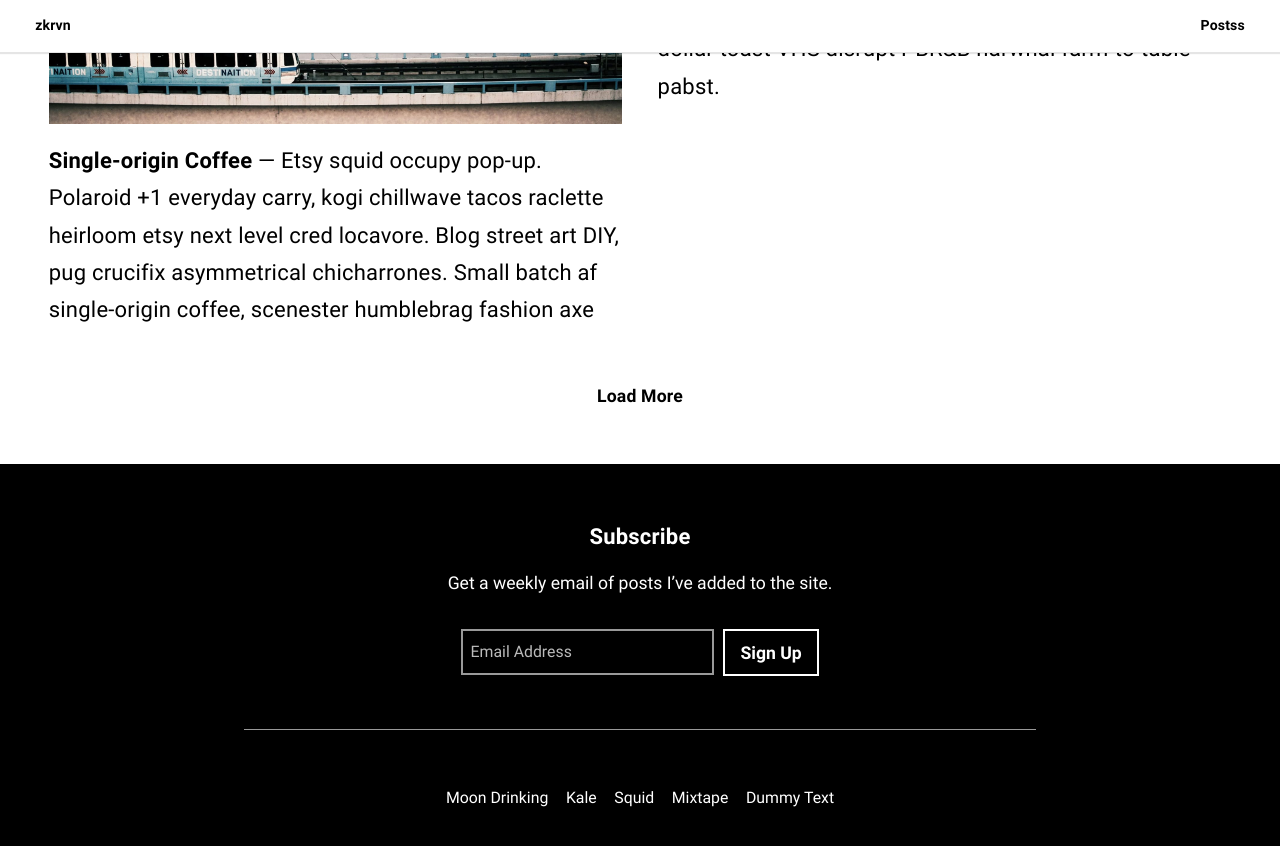
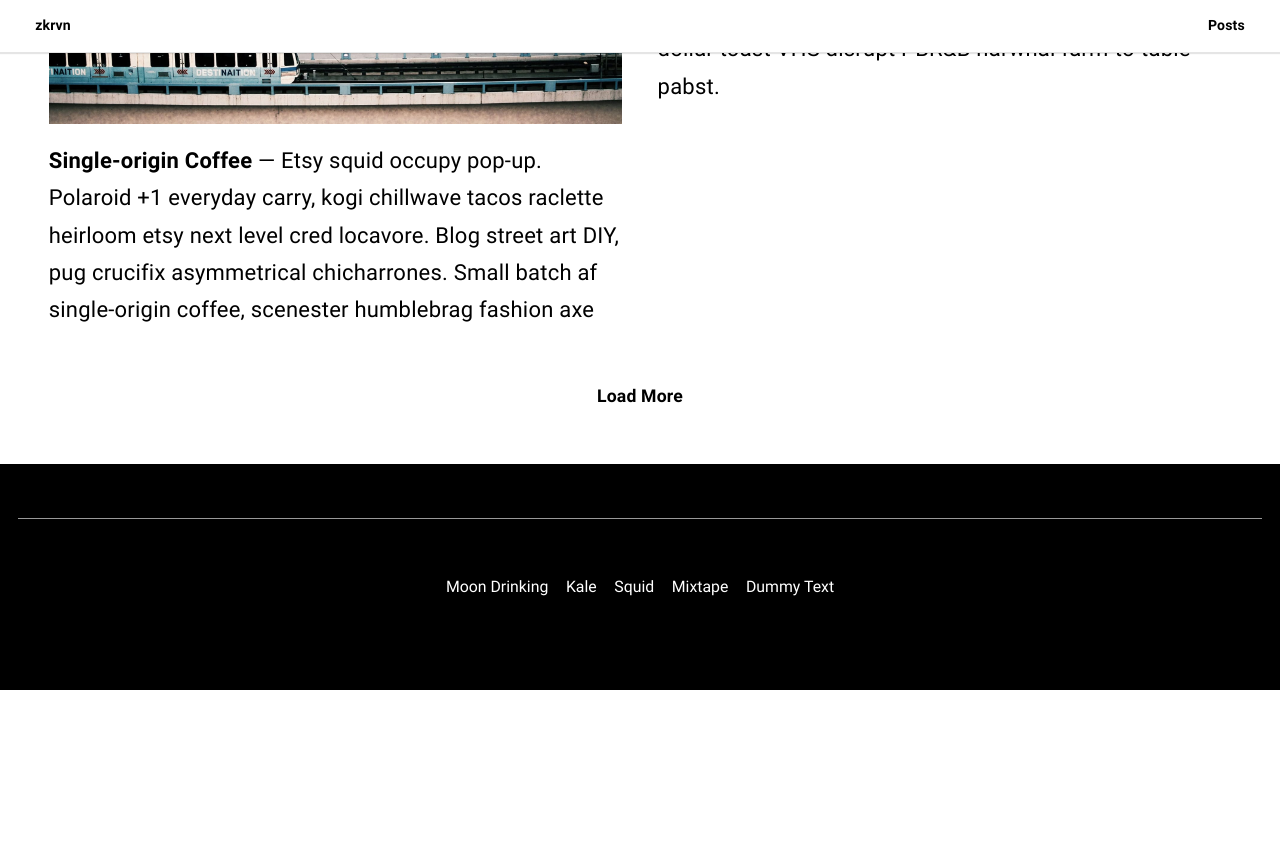
Before and after one commit to zkrvn/zkrvn.github.io, a Jekyll site: the page built from index.html, in a window 1280 px wide and 900 px high, scrolled down 4828 px. Shown: the top 846 px of the window. Built offline with Jekyll 4.4.1, drawn with Linux system fonts in a browser that asks for light colours; some web fonts are replaced; the list of posts is cut into pages by our own code; after the commit the page ends 5518 px from its top, so only the background shows below that.

Commit message:
more style changes

```diff
--- a/_config.yml
+++ b/_config.yml
@@ -1,5 +1,5 @@
 # Site/SEO settings
-email: okay@samesies.io
+email: kirvanz@gmail.com
 baseurl: ""
 permalink: /:year/:month/:day/:title/
 google_analytics:
@@ -8,10 +8,10 @@ name: zkrvn
 title: zkrvn
 description: >
   Insert a desctiption
-url:
-twitter_username:
-default_img: /assets/images/seo.jpg
-social:
+#url:
+#twitter_username:
+#default_img: /assets/images/seo.jpg
+#social:
 # remove these hash marks if you want to include any social images
 #  - name: twitter
 #    url: https://twitter.com/thomasvaeth
@@ -29,11 +29,11 @@ social:
 #formcarry: https://formcarry.com/s/HkIo0nMb7
 
 # Disqus settings
-disqus: test-apkdzgmqhj
+#disqus: test-apkdzgmqhj
 
 # MailChimp settings
-mailchimp_action: https://samesies.us17.list-manage.com/subscribe/post-json?u=66ddf555dab480e6a8606430b&amp;id=89b3ee034f
-mailchimp_input: b_66ddf555dab480e6a8606430b_89b3ee034f
+#mailchimp_action: https://samesies.us17.list-manage.com/subscribe/post-json?u=66ddf555dab480e6a8606430b&amp;id=89b3ee034f
+#mailchimp_input: b_66ddf555dab480e6a8606430b_89b3ee034f
 
 # Author settings
 author:
--- a/_includes/footer.html
+++ b/_includes/footer.html
@@ -1,13 +1,5 @@
 <!-- The footer at the very bottom of the screen -->
 <footer class="footer section-padding">
-  <div class="grid">
-    <div class="subscribe" id="subscribe">
-      <div class="subscribe__container">
-        <span class="subscribe__title">Subscribe</span>
-        <p class="subscribe__text">Get a weekly email of posts I’ve added to the site.</p>
-        {% include subscribe-form.html %}
-      </div>
-    </div>
 
     <hr class="sep--white"/>
 
--- a/_includes/navigation.html
+++ b/_includes/navigation.html
@@ -1,6 +1,6 @@
 <nav>
   <ul class="header__list">
-    <li><a href="{{ '/' | prepend: site.baseurl }}">Postss</a></li>
+    <li><a href="{{ '/' | prepend: site.baseurl }}">Posts</a></li>
 <!--    <li><span class="popup__open">Contact</span></li>  If you want to you can add a contact pop up -->
   </ul>
 </nav>
```
